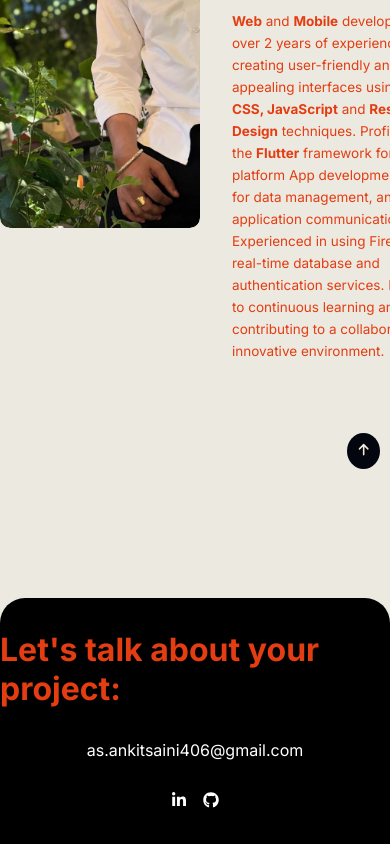
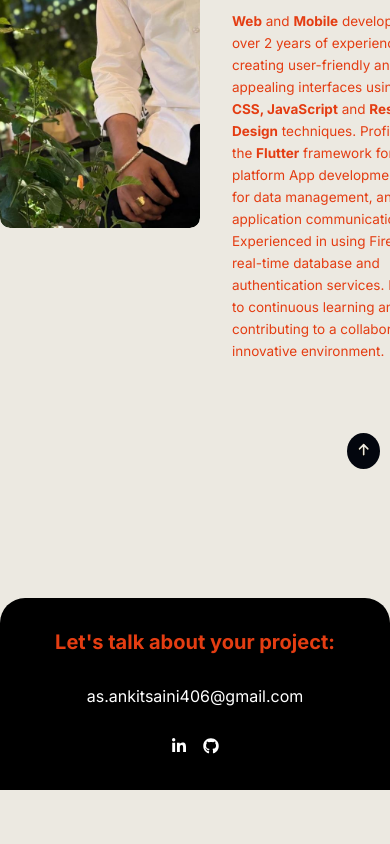
Before and after one commit to Ankitsaini406/portfolio, a Next.js app: page /about in a window 390 px wide. Shown: the part 365-1209 px from the top of the page. After the commit the page ends 1155 px from the top, so only its background shows below. Built offline with nearby package versions, Linux system fonts and the light colour scheme.

Commit message:
"footer and hero responsive"

```diff
--- a/src/components/footer/Footer.module.css
+++ b/src/components/footer/Footer.module.css
@@ -15,3 +15,14 @@
     display: flex;
     gap: 1rem;
 }
+
+.footerlet{
+    font-size: calc(25px + var(--font-size));
+}
+
+@media (width <= 770px) {
+    .footerlet{
+        font-size: clamp(10px, 20px, 30px);
+        /* font-size: clamp(15px, calc(20px + var(--font-siize)), 39px); */
+    }
+}
--- a/src/components/footer/Footer.tsx
+++ b/src/components/footer/Footer.tsx
@@ -14,9 +14,9 @@ const Footer = () => {
     return (
         <div className={style.footerbox}>
             <div className={style.footertext}>
-                <h1>Let&apos;s talk about your project:</h1>
+                <h1 className={style.footerlet}>Let&apos;s talk about your project:</h1>
             </div>
-            <div className={style.footertext}>
+            <div >
                 <a style={{ color: 'white' }} target='_blank' rel="noopener noreferrer" href='mailto:as.ankitsaini406@gmail.com'>as.ankitsaini406@gmail.com</a>
             </div>
             <div className={style.footertext}>
--- a/src/components/hero/hero.module.css
+++ b/src/components/hero/hero.module.css
@@ -104,6 +104,10 @@
         }
     }
 
+    .skills{
+        gap: .5rem;
+    }
+
     @keyframes slide {
         100% {
             top: -70px;
```
